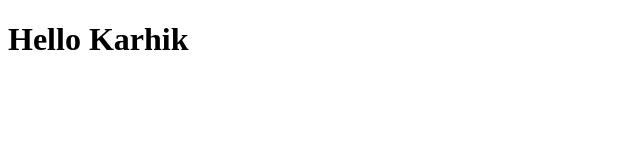
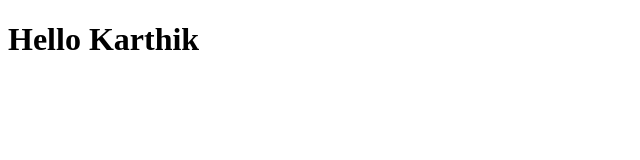
Before and after one commit to karthik4626/cloud, a plain HTML site: page index.html in a window 1280 px wide. Shown: the full height of the page, 0-640 px from the left. Drawn offline with Linux system fonts and the light colour scheme.

Commit message:
Update index.html

```diff
--- a/index.html
+++ b/index.html
@@ -16,7 +16,7 @@
 
 <body>
 
-    <h1>Hello Karhik</h1>
+    <h1>Hello Karthik</h1>
 
 </body>
 
```
